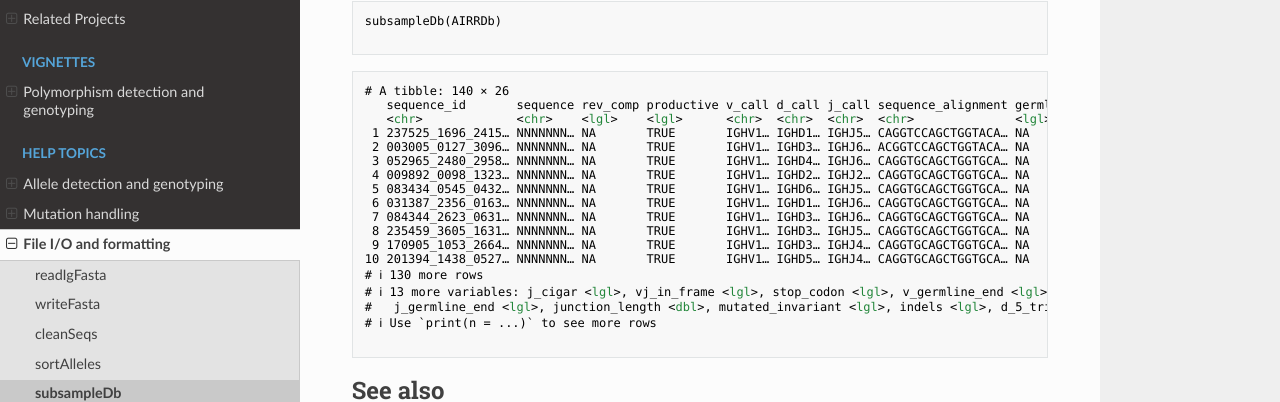
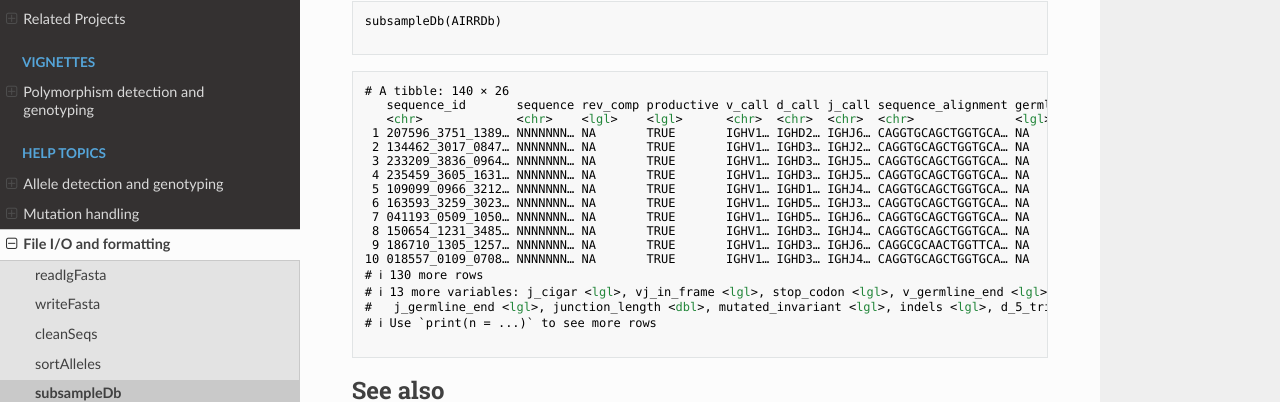
Before and after one commit to immcantation/tigger, an MkDocs documentation site: the page built from docs/topics/subsampleDb.md, in a window 1280 px wide and 900 px high, scrolled down 1231 px. Shown: the part 293-695 px from the top of the window. Built offline with MkDocs 1.6.1, drawn with Linux system fonts in a browser that asks for light colours; nearby versions of some CDN libraries.

```diff
--- a/docs/topics/subsampleDb.md
+++ b/docs/topics/subsampleDb.md
@@ -91,16 +91,16 @@ subsampleDb(AIRRDb)
 # A tibble: 140 × 26
    sequence_id       sequence rev_comp productive v_call d_call j_call sequence_alignment germline_alignment junction junction_aa v_cigar d_cigar
    <chr>             <chr>    <lgl>    <lgl>      <chr>  <chr>  <chr>  <chr>              <lgl>              <chr>    <lgl>       <lgl>   <lgl>
- 1 237525_1696_2415… NNNNNNN… NA       TRUE       IGHV1… IGHD1… IGHJ5… CAGGTCCAGCTGGTACA… NA                 TGTGCAA… NA          NA      NA
- 2 003005_0127_3096… NNNNNNN… NA       TRUE       IGHV1… IGHD3… IGHJ6… ACGGTCCAGCTGGTACA… NA                 TGTGCAA… NA          NA      NA
- 3 052965_2480_2958… NNNNNNN… NA       TRUE       IGHV1… IGHD4… IGHJ6… CAGGTGCAGCTGGTGCA… NA                 TGTGCGA… NA          NA      NA
- 4 009892_0098_1323… NNNNNNN… NA       TRUE       IGHV1… IGHD2… IGHJ2… CAGGTGCAGCTGGTGCA… NA                 TGTGCGA… NA          NA      NA
- 5 083434_0545_0432… NNNNNNN… NA       TRUE       IGHV1… IGHD6… IGHJ5… CAGGTGCAGCTGGTGCA… NA                 TGTGCGA… NA          NA      NA
- 6 031387_2356_0163… NNNNNNN… NA       TRUE       IGHV1… IGHD1… IGHJ6… CAGGTGCAGCTGGTGCA… NA                 TGTGCGA… NA          NA      NA
- 7 084344_2623_0631… NNNNNNN… NA       TRUE       IGHV1… IGHD3… IGHJ6… CAGGTGCAGCTGGTGCA… NA                 TGTGCGA… NA          NA      NA
- 8 235459_3605_1631… NNNNNNN… NA       TRUE       IGHV1… IGHD3… IGHJ5… CAGGTGCAGCTGGTGCA… NA                 TGTGCGA… NA          NA      NA
- 9 170905_1053_2664… NNNNNNN… NA       TRUE       IGHV1… IGHD3… IGHJ4… CAGGTGCAGCTGGTGCA… NA                 TGTGCGA… NA          NA      NA
-10 201394_1438_0527… NNNNNNN… NA       TRUE       IGHV1… IGHD5… IGHJ4… CAGGTGCAGCTGGTGCA… NA                 TGTGCGA… NA          NA      NA
+ 1 207596_3751_1389… NNNNNNN… NA       TRUE       IGHV1… IGHD2… IGHJ6… CAGGTGCAGCTGGTGCA… NA                 TGTGCGA… NA          NA      NA
+ 2 134462_3017_0847… NNNNNNN… NA       TRUE       IGHV1… IGHD3… IGHJ2… CAGGTGCAGCTGGTGCA… NA                 TGTGCGA… NA          NA      NA
+ 3 233209_3836_0964… NNNNNNN… NA       TRUE       IGHV1… IGHD3… IGHJ5… CAGGTGCAGCTGGTGCA… NA                 TGTGCGA… NA          NA      NA
+ 4 235459_3605_1631… NNNNNNN… NA       TRUE       IGHV1… IGHD3… IGHJ5… CAGGTGCAGCTGGTGCA… NA                 TGTGCGA… NA          NA      NA
+ 5 109099_0966_3212… NNNNNNN… NA       TRUE       IGHV1… IGHD1… IGHJ4… CAGGTGCAGCTGGTGCA… NA                 TGTGCGA… NA          NA      NA
+ 6 163593_3259_3023… NNNNNNN… NA       TRUE       IGHV1… IGHD5… IGHJ3… CAGGTGCAGCTGGTGCA… NA                 TGTGCGA… NA          NA      NA
+ 7 041193_0509_1050… NNNNNNN… NA       TRUE       IGHV1… IGHD5… IGHJ6… CAGGTGCAGCTGGTGCA… NA                 TGTGCTA… NA          NA      NA
+ 8 150654_1231_3485… NNNNNNN… NA       TRUE       IGHV1… IGHD3… IGHJ4… CAGGTGCAGCTGGTGCA… NA                 TGTGCGA… NA          NA      NA
+ 9 186710_1305_1257… NNNNNNN… NA       TRUE       IGHV1… IGHD3… IGHJ6… CAGGCGCAACTGGTTCA… NA                 TGTGCGA… NA          NA      NA
+10 018557_0109_0708… NNNNNNN… NA       TRUE       IGHV1… IGHD3… IGHJ4… CAGGTGCAGCTGGTGCA… NA                 TGTGCGA… NA          NA      NA
 # ℹ 130 more rows
 # ℹ 13 more variables: j_cigar <lgl>, vj_in_frame <lgl>, stop_codon <lgl>, v_germline_end <lgl>, np1_length <dbl>, np2_length <dbl>,
 #   j_germline_end <lgl>, junction_length <dbl>, mutated_invariant <lgl>, indels <lgl>, d_5_trim <dbl>, d_3_trim <dbl>, j_5_trim <dbl>
```
Also changed, not shown: README.md (+2 -3 lines), docs/index.md (+2 -3 lines).
